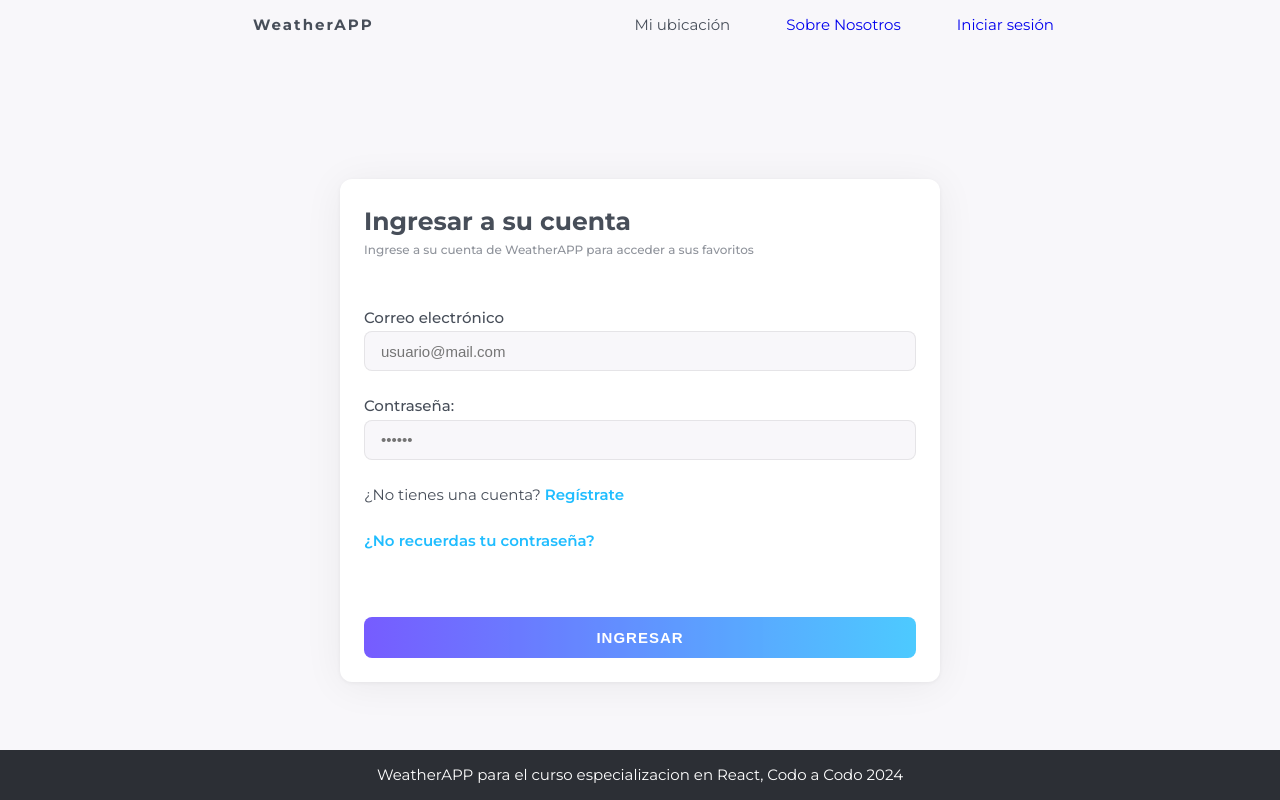
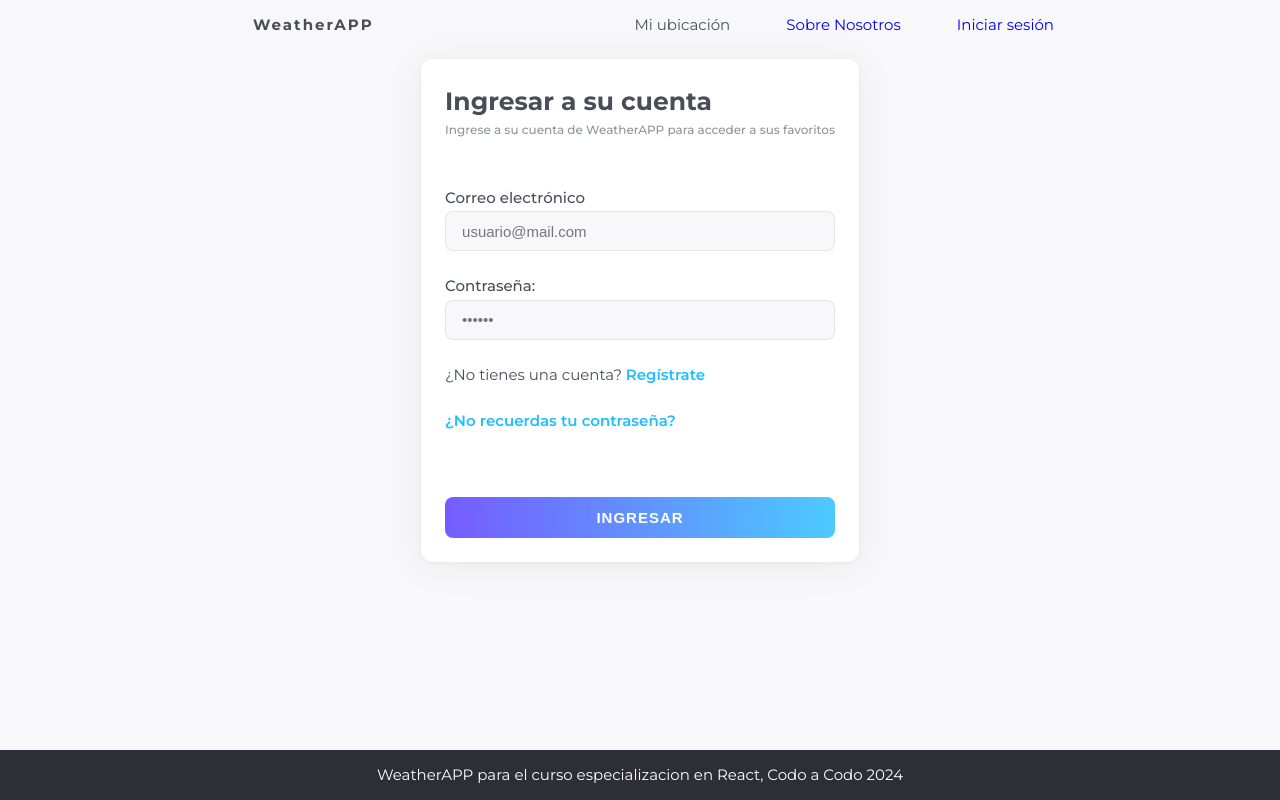
Before and after one commit to exeMacchi/WeatherApp, a React (Vite) app: page /login in a window 1280 px wide. Built offline with nearby package versions, Linux system fonts and the light colour scheme; some icons are missing.

Commit message:
refactor: maquetado de elementos (se agrega un subcontainer)

```diff
--- a/src/App.css
+++ b/src/App.css
@@ -14,6 +14,13 @@
 
 .container--main{
     flex-grow: 1;
+}
+
+.sub-container{
+    min-height: 100%;
+    display: grid;
+    justify-content: center;
+    align-items: center ;
 }
 
 
--- a/src/pages/Login/Login.css
+++ b/src/pages/Login/Login.css
@@ -1,7 +1,5 @@
 .card--login{
     max-width: 600px;
-    margin: 0 auto;
-    margin-top: var(--spacing-120);
 }
 
 .btn--login{
--- a/src/pages/Login/Login.jsx
+++ b/src/pages/Login/Login.jsx
@@ -58,6 +58,7 @@ const Login = ({ setBgClass, setIsLogged }) => {
     }
 
     return(
+        <div className="sub-container">
             <section className="card card--login">
                 <section className="card__header">
                     <h2 className="card__title">Ingresar a su cuenta</h2>
@@ -110,6 +111,7 @@ const Login = ({ setBgClass, setIsLogged }) => {
                     </form>
                 </section>
             </section>
+        </div>
     )
 }
 
```
